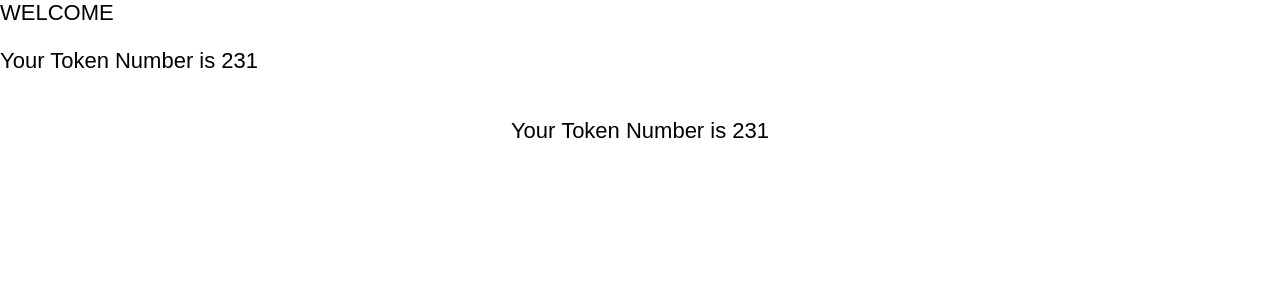
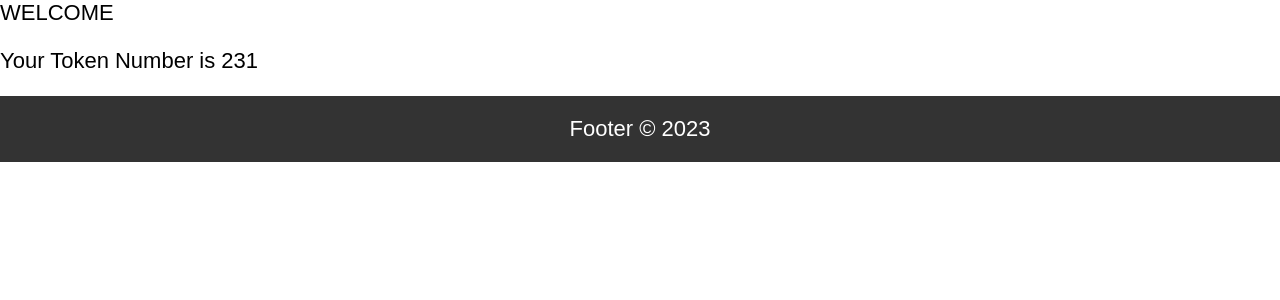
Before and after one commit to Naughtyboykarthik/GELD, a React (Create React App) app: page / in a window 1280 px wide. Shown: the top 300 px of the page. Built offline with nearby package versions, Linux system fonts and the light colour scheme.

Commit message:
Update Footer.js

```diff
--- a/src/Footer.js
+++ b/src/Footer.js
@@ -1,18 +1,17 @@
 import React from 'react'
 
-const Content = () => {
-    function handleNamechange(){
-        const numbers = [231,232,123,121,123];
-        const int = Math.floor(Math.random()*5);
-        return numbers[int]
-      }
-
-        return (
-          <main>
-            <p>Your Token Number is {handleNamechange()}</p>
-            </main>
-        );
-      }
+const Footer = () => {
+    const year= new Date();
 
 
-export default Content
+// const hloo = [-2,3,-1,0,1,2]
+// const vanga = hloo.filter((soo) => soo<=0).map((soo) =>({age:soo}))
+// console.log(vanga)
+
+
+  return (
+    <footer>Footer &copy; {year.getFullYear()}</footer>
+  )
+}
+
+export default Footer
```
